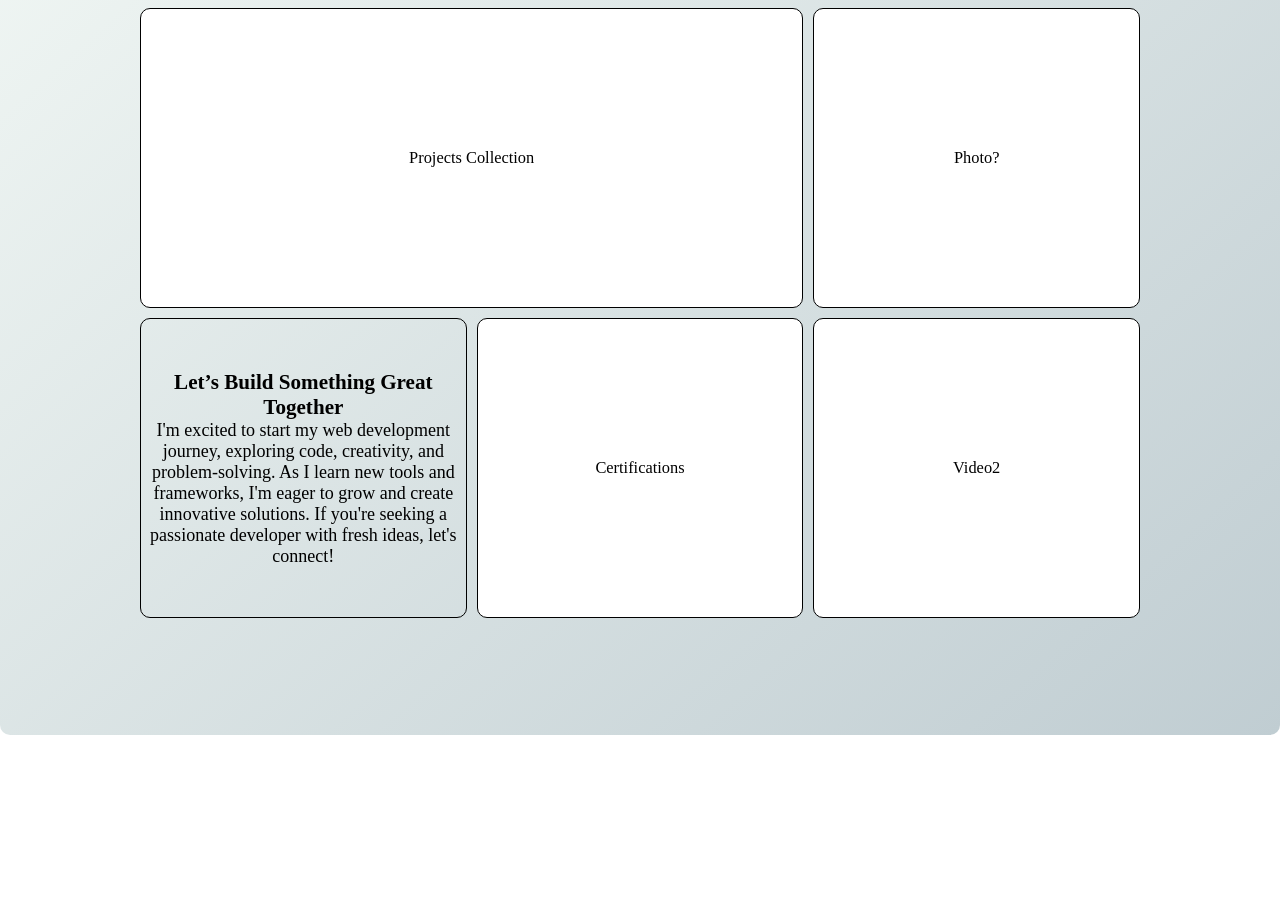
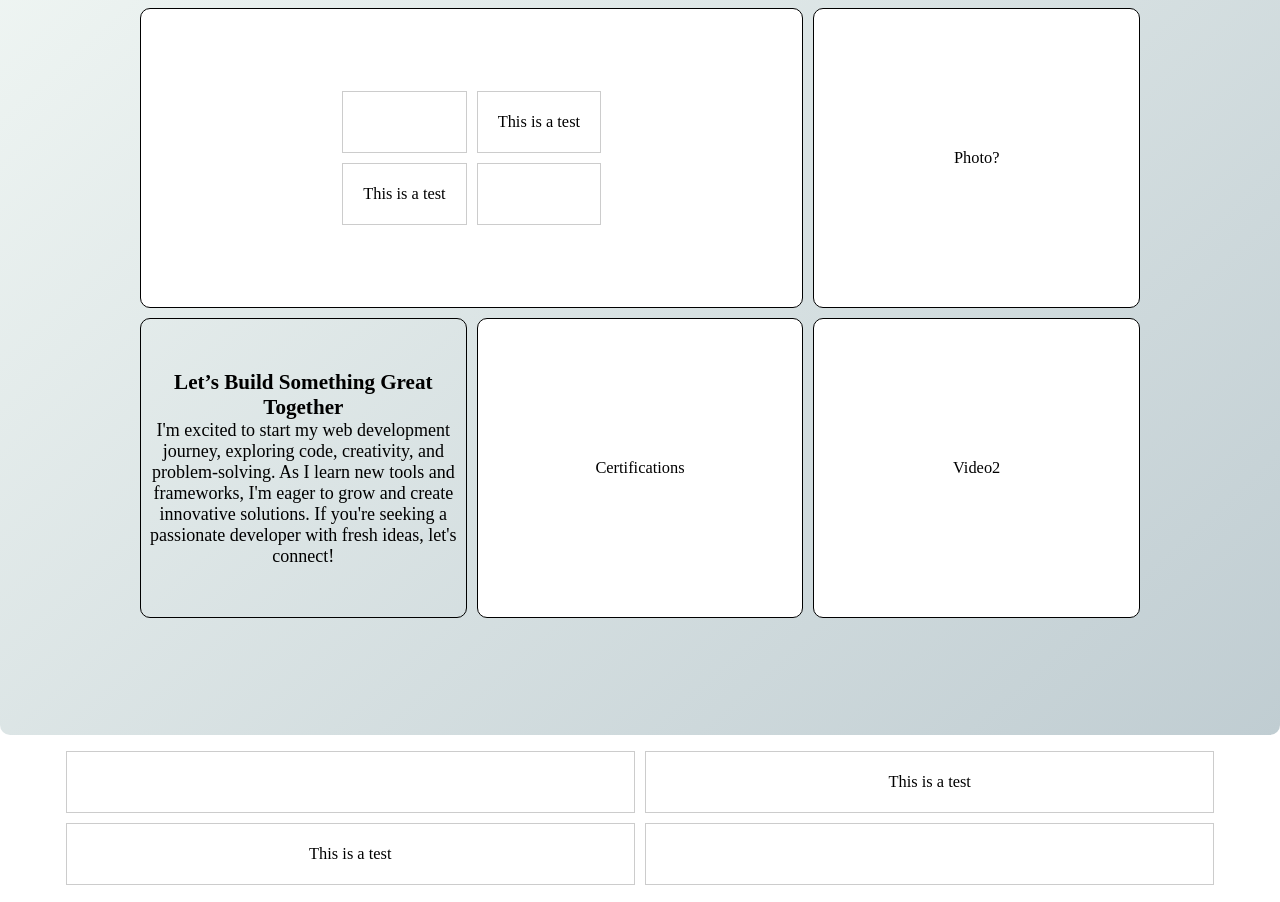
Before and after one commit to ryannolanco/portfolio-website-2025, a React (Vite) app: page / in a window 1280 px wide. Shown: the part 1258-2160 px from the top of the page. Before the commit the page ends 1993 px from the top, so only its background shows below. Built offline with nearby package versions, Linux system fonts and the light colour scheme; the HTML template or start-up script is replaced by a standard one; a web font is replaced by a local one.

Commit message:
set up grid layout for projects section

```diff
--- a/src/App.jsx
+++ b/src/App.jsx
@@ -2,11 +2,13 @@ import React from 'react';
 import Header from './components/header/Header';
 import SortableGrid from './components/sortable/SortableGrid';
 import './index.css';
+import ProjectCollection from './components/projects/ProjectCollection';
 function App() {
 	return (
 		<div>
 			<Header />
 			<SortableGrid />
+			<ProjectCollection />
 		</div>
 	);
 }
--- a/src/components/projects/ProjectCollection.jsx
+++ b/src/components/projects/ProjectCollection.jsx
@@ -1,7 +1,19 @@
 import React from 'react';
+import './projectsCollection.css';
 
 const ProjectCollection = () => {
-	return <div>Projects Collection</div>;
+	return (
+		<div className="projects-container">
+			<div className="projects-item">
+				<img className="projects-img" />
+			</div>
+			<div className="projects-item">This is a test</div>
+			<div className="projects-item">This is a test</div>
+			<div className="projects-item">
+				<img className="projects-img" />
+			</div>
+		</div>
+	);
 };
 
 export default ProjectCollection;
--- /dev/null
+++ b/src/components/projects/projectsCollection.css
@@ -0,0 +1,20 @@
+.projects-container {
+	display: grid;
+	grid-template-columns: repeat(2, 1fr); /* Creates 2 equal columns */
+	grid-template-rows: repeat(2, auto); /* Creates 2 rows */
+	gap: 10px; /* Adjust spacing between items */
+	margin: 1rem 4rem;
+}
+
+.projects-item {
+	display: flex;
+	justify-content: center;
+	align-items: center;
+	border: 1px solid #ccc; /* Optional: for visualization */
+	padding: 20px;
+}
+
+.projects-img {
+	max-width: 100%;
+	height: auto;
+}
```
